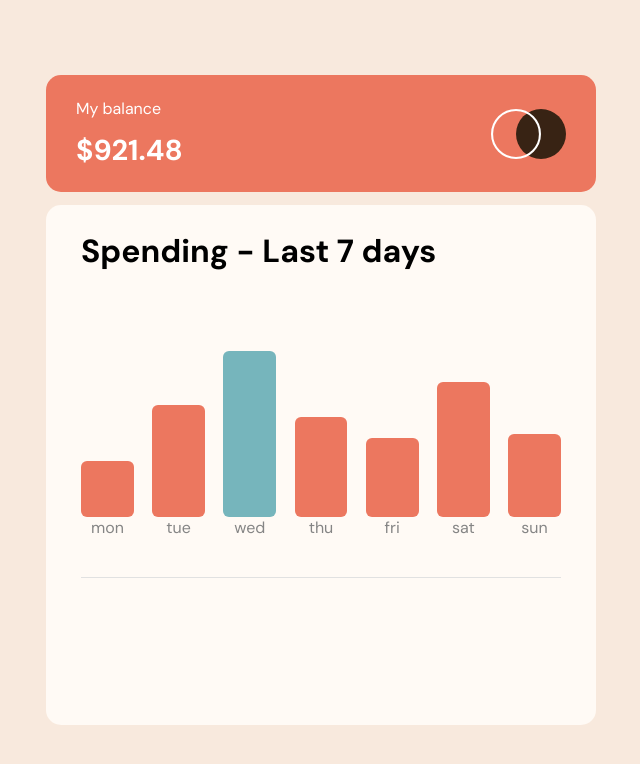
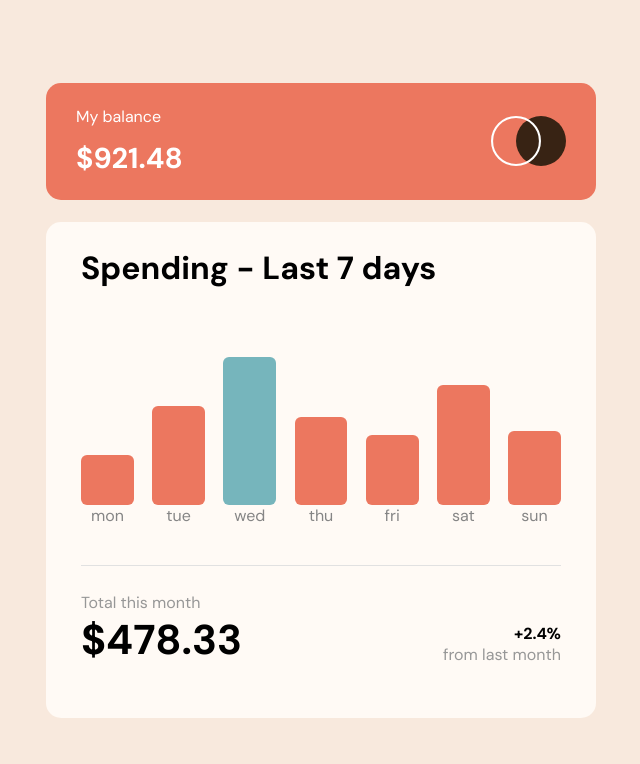
Before and after one commit to Denysmak/Expenses-chart-component, a plain HTML site: page index.html in a window 1280 px wide. Shown: the whole page, without its empty margins (319-959 px from the left). Drawn offline with Linux system fonts and the light colour scheme.

Commit message:
finished the html and css part

```diff
--- a/index.html
+++ b/index.html
@@ -59,6 +59,20 @@
 
 
 </div>
+<div class="total">
+<div class="total-money">
+<h4>Total this month</h4>
+<h1>$478.33</h1>
+
+</div>
+<div class="total-percentage">
+<h4>+2.4%</h4>
+<h4>from last month</h4>
+
+</div>
+
+
+</div>
 
 </div>
 
--- a/style.css
+++ b/style.css
@@ -17,11 +17,11 @@ main{
 display: flex;
 justify-content: space-between;
 flex-direction:column;
-height: 650px;
+height: 635px;
 width: 550px;
 }
 .balance{
-height: 18%;
+height: 18.55%;
 background-color: hsl(10, 79%, 65%);
 border-radius: 15px;
 padding: 0% 30px;
@@ -45,9 +45,11 @@ font-size: 1.8rem;
 }
 .spending {
 background-color: hsl(33, 100%, 98%);
-height: 80%;
+height: 78%;
 border-radius: 15px;
 padding: 25px 35px;
+display: flex;
+flex-direction: column;
 }
 .chart{
 display: flex;
@@ -105,3 +107,29 @@ width: 100%;
 height: 40%;
 width: 100%;
 }
+.total{
+height: 30%;
+display: flex;
+align-items: center;
+justify-content: space-between;
+}
+.total h4{
+font-weight: 400;
+color: rgb(151, 151, 151);
+}
+.total-money h1{
+font-size: 2.6rem;
+}
+.total-percentage{
+display: flex;
+flex-direction: column;
+
+align-items: flex-end;
+height: 10%;
+
+}
+.total-percentage :first-child{
+color: black;
+font-weight: 700;
+
+}
```
